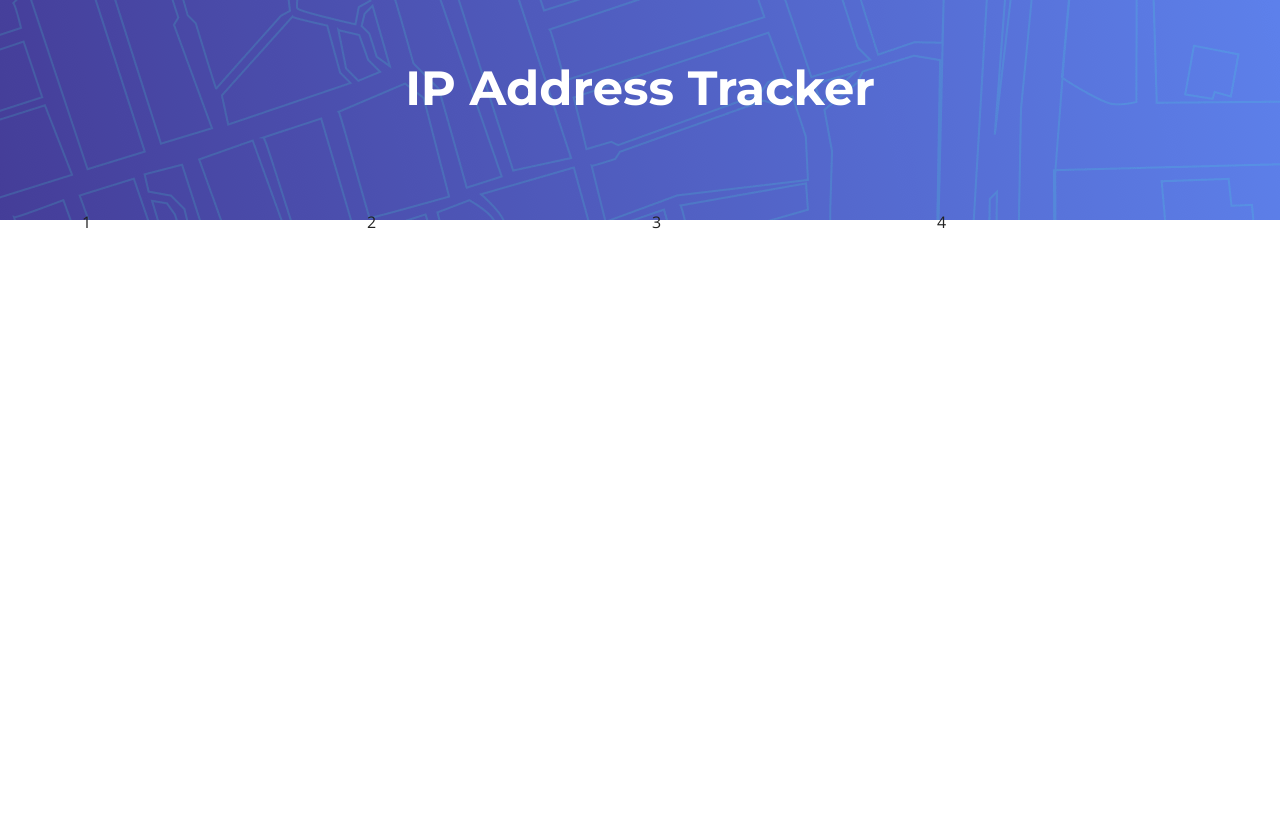
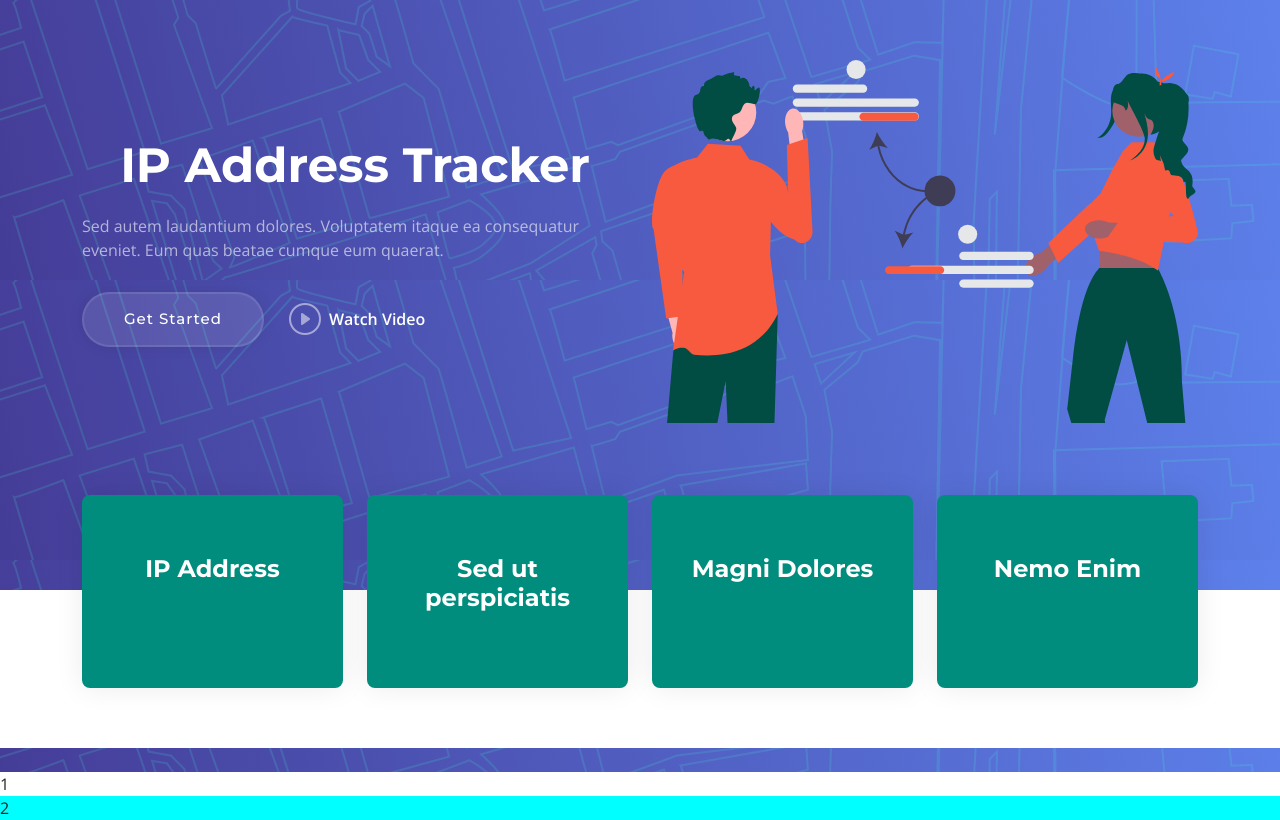
Before and after one commit to Muqtadir44/IP-Address-Tracker, a plain HTML site: page index.html in a window 1280 px wide. Drawn offline with nearby package versions, Linux system fonts and the light colour scheme.

Commit message:
layout desining inprogress

```diff
--- a/index.html
+++ b/index.html
@@ -34,17 +34,17 @@
   <section id="hero" class="hero">
     <div class="container position-relative">
       <div class="row gy-5" data-aos="fade-in">
-        <div class="col-lg-12 order-2 order-lg-1 d-flex flex-column justify-content-center text-center text-lg-start">
+        <div class="col-lg-6 order-2 order-lg-1 d-flex flex-column justify-content-center text-center text-lg-start">
           <h2 class="text-center">IP Address Tracker</h2>
-          <!-- <p>Sed autem laudantium dolores. Voluptatem itaque ea consequatur eveniet. Eum quas beatae cumque eum quaerat.</p> -->
-          <!-- <div class="d-flex justify-content-center justify-content-lg-start">
+          <p>Sed autem laudantium dolores. Voluptatem itaque ea consequatur eveniet. Eum quas beatae cumque eum quaerat.</p>
+          <div class="d-flex justify-content-center justify-content-lg-start">
             <a href="#about" class="btn-get-started">Get Started</a>
             <a href="https://www.youtube.com/watch?v=LXb3EKWsInQ" class="glightbox btn-watch-video d-flex align-items-center"><i class="bi bi-play-circle"></i><span>Watch Video</span></a>
-          </div> -->
+          </div>
         </div>
-        <!-- <div class="col-lg-6 order-1 order-lg-2">
+         <div class="col-lg-6 order-1 order-lg-2">
           <img src="assets/img/hero-img.svg" class="img-fluid" alt="" data-aos="zoom-out" data-aos-delay="100">
-        </div> -->
+        </div>
       </div>
     </div>
 
@@ -52,51 +52,48 @@
       <div class="container position-relative">
         <div class="row gy-4 mt-5">
           <!-- data-aos="fade-up" data-aos-delay="100" -->
-          <div class="col-xl-12 col-md-12" >
-            <div class="row">
-              <div class="col-md-3">1</div>
-              <div class="col-md-3">2</div>
-              <div class="col-md-3">3</div>
-              <div class="col-md-3">4</div>
+          <div class="col-xl-3 col-md-6" data-aos="fade-up" data-aos-delay="200">
+
+            <div class="icon-box">
+              <!-- <div class="icon"><i class="bi bi-easel"></i></div> -->
+              <h4 class="title"><a href="" class="stretched-link">IP Address</a></h4>
             </div>
-
-            <!-- <div class="icon-box">
-              <div class="icon"><i class="bi bi-easel"></i></div>
-              <h4 class="title"><a href="" class="stretched-link">Lorem Ipsum</a></h4>
-            </div> -->
 
           </div><!--End Icon Box -->
 
-          <!-- <div class="col-xl-3 col-md-6" data-aos="fade-up" data-aos-delay="200">
+          <div class="col-xl-3 col-md-6" data-aos="fade-up" data-aos-delay="200">
             <div class="icon-box">
-              <div class="icon"><i class="bi bi-gem"></i></div>
+              <!-- <div class="icon"><i class="bi bi-gem"></i></div> -->
               <h4 class="title"><a href="" class="stretched-link">Sed ut perspiciatis</a></h4>
             </div>
           </div>
 
           <div class="col-xl-3 col-md-6" data-aos="fade-up" data-aos-delay="300">
             <div class="icon-box">
-              <div class="icon"><i class="bi bi-geo-alt"></i></div>
+              <!-- <div class="icon"><i class="bi bi-geo-alt"></i></div> -->
               <h4 class="title"><a href="" class="stretched-link">Magni Dolores</a></h4>
             </div>
           </div>
 
           <div class="col-xl-3 col-md-6" data-aos="fade-up" data-aos-delay="500">
             <div class="icon-box">
-              <div class="icon"><i class="bi bi-command"></i></div>
+              <!-- <div class="icon"><i class="bi bi-command"></i></div> -->
               <h4 class="title"><a href="" class="stretched-link">Nemo Enim</a></h4>
             </div>
-          </div> -->
+          </div>
 
         </div>
       </div>
     </div>
-
-    </div>
+    <div class="row">1</div>
   </section>
   <!-- End Hero Section -->
 
-
+  <div class="container-fluid">
+    <div class="row">1
+    </div>
+    <div class="row" style="background-color: aqua;">2</div>
+  </div>
 
 <!--
   IP Address Tracker
```
